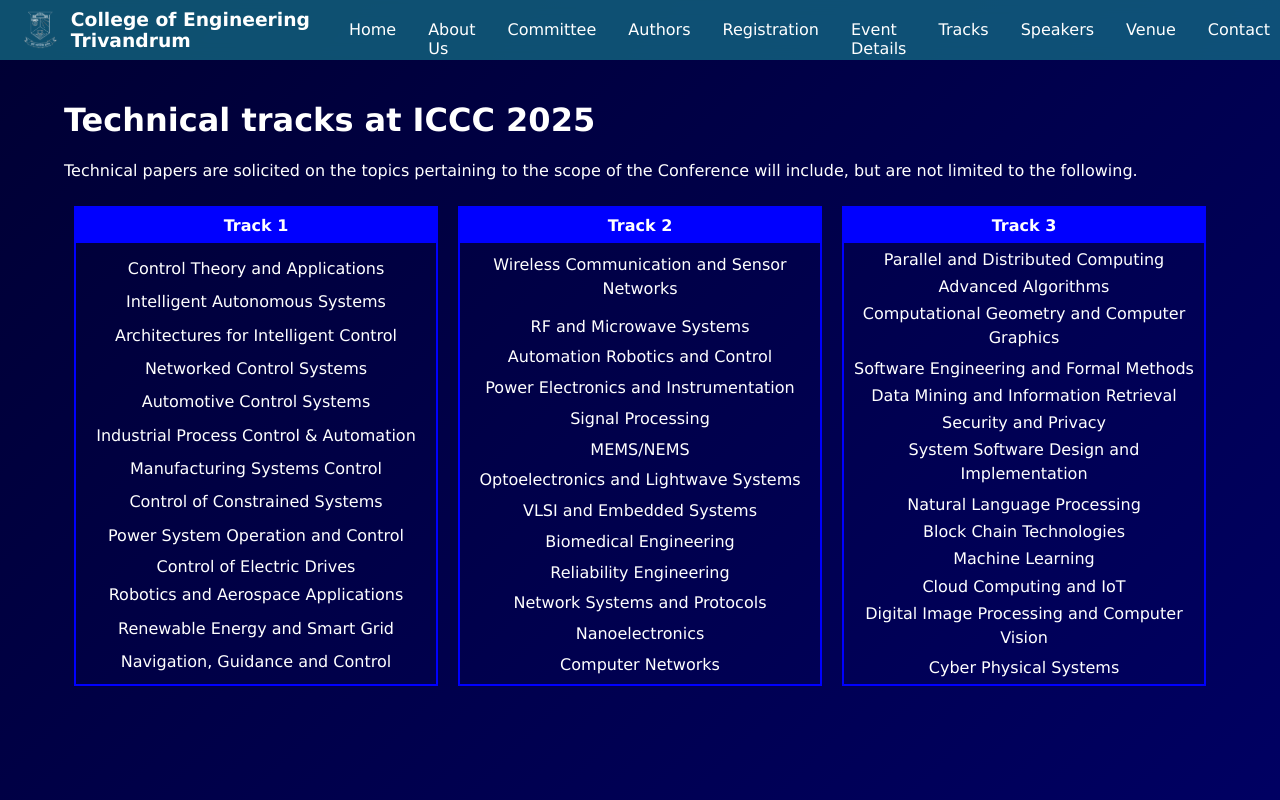
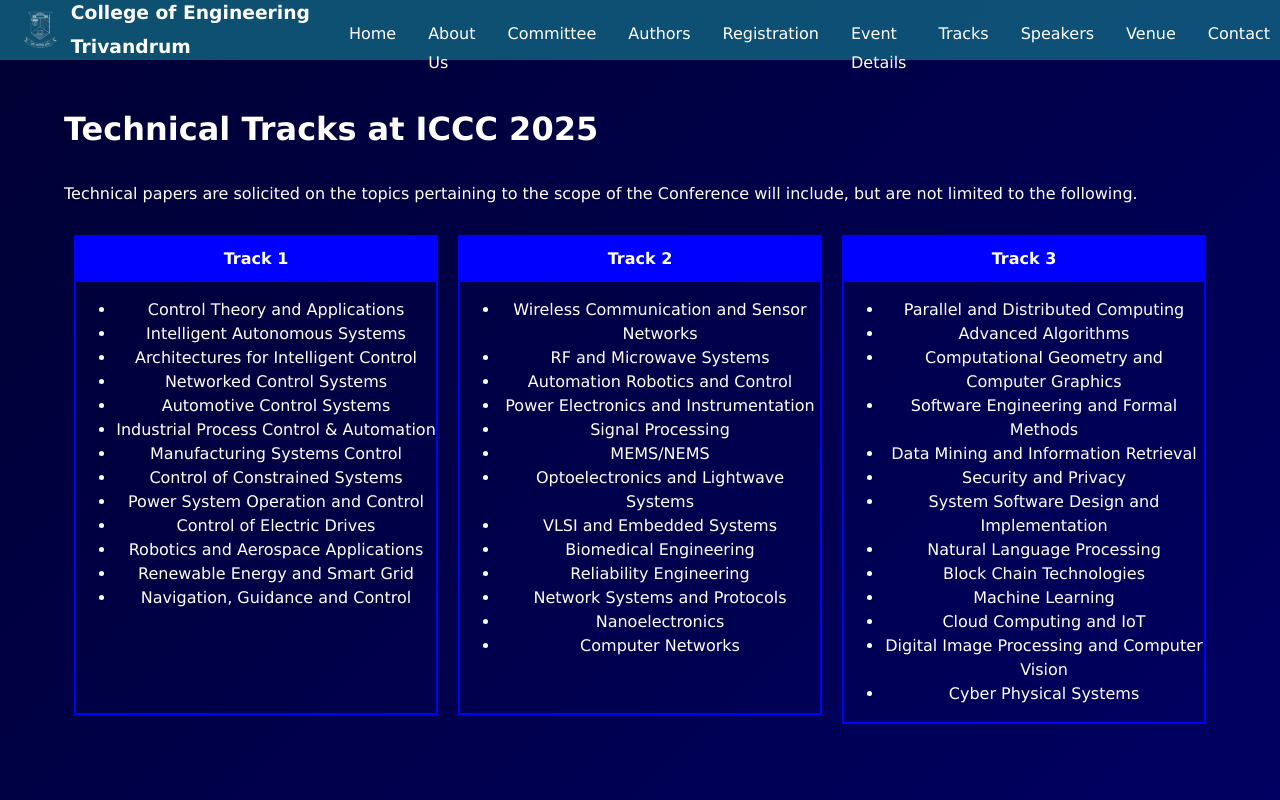
Before and after one commit to hisham-alangadan/iccc26-conference-website, a React (Vite) app: page /tracks in a window 1280 px wide. Shown: the top 800 px of the page. Built offline with nearby package versions, Linux system fonts and the light colour scheme.

Commit message:
More changes

```diff
--- a/src/components/dept.tsx
+++ b/src/components/dept.tsx
@@ -8,6 +8,7 @@ const Departments = () => {
         <div className="departments-container">
     <h1>Organizing Departments</h1>
     <p><em>The conference is jointly organized by three leading faculties of College of Engineering Trivandrum:</em></p>
+    <p>The collaboration of these three departments brings together a wealth of expertise, fostering interdisciplinary research and innovation in the rapidly evolving fields of computer science, electronics, and electrical engineering.</p>
 
     <div className="department-section">
         <div className="department-content">
@@ -39,7 +40,6 @@ const Departments = () => {
         </div>
     </div>
 
-    <p>The collaboration of these three departments brings together a wealth of expertise, fostering interdisciplinary research and innovation in the rapidly evolving fields of computer science, electronics, and electrical engineering.</p>
 </div>
     )
 }
--- a/src/components/papersubmission.tsx
+++ b/src/components/papersubmission.tsx
@@ -48,6 +48,7 @@ const PaperSubmissionComponent = () => {
                 </div>
             </div>
             <div>
+                <br /> <br />
                 <h2>Procedure for Uploading Papers</h2>
                 <ol>
                     <li>Go to the paper submission website: <a href="https://cmt3.research.microsoft.com">https://cmt3.research.microsoft.com</a></li>
--- a/src/components/styles/dept.css
+++ b/src/components/styles/dept.css
@@ -1,18 +1,20 @@
 .departments-container {
-    background: #000033;
-    color: #ffffff;
+    /* background: #000033; */
+    background: white;
+    color: black;
     padding: 5vh 5vw;
     min-height: 100vh;
     box-sizing: border-box;
 }
 
 .departments-container > h1 {
+    color: navy;
     font-size: 3rem;
     margin-bottom: 20px;
     text-align: center;
     text-transform: uppercase;
     letter-spacing: 2px;
-    border-bottom: 2px solid #ffffff;
+    border-bottom: 2px solid navy;
     padding-bottom: 10px;
 }
 
@@ -28,7 +30,7 @@
     justify-content: space-between;
     align-items: center;
     margin-bottom: 40px;
-    background: rgba(255, 255, 255, 0.1);
+    background: rgba(20, 115, 137, 0.4);
     padding: 20px;
     border-radius: 10px;
     transition: all 0.3s ease;
@@ -47,12 +49,14 @@
 .department-content h2 {
     margin-bottom: 15px;
     font-size: 1.8rem;
-    color: #FFD700;
+    /* color: #FFD700; */
+    color: blue;
     transition: color 0.3s ease;
 }
 
 .department-section:hover .department-content h2 {
-    color: #FFA500;
+    /* color: #FFA500; */
+    color: navy;
 }
 
 .department-content p {
--- a/src/components/styles/navbar.css
+++ b/src/components/styles/navbar.css
@@ -78,7 +78,7 @@
   backdrop-filter: blur(8px);
   padding: 10px;
   position: fixed;
-  margin-top: 2.5vh;
+  margin-top: 1.9vh;
   color: white;
 
   div {
--- a/src/components/styles/papersubmission.css
+++ b/src/components/styles/papersubmission.css
@@ -1,3 +1,7 @@
+* {
+    line-height: 1.8;
+}
+
 .paper-submission-container {
     /* background: linear-gradient(135deg, #000033, #000066); */
     color: black;
@@ -13,8 +17,14 @@
     }
 }
 
+.paper-submission-container > h1 {
+    color: navy;
+    text-align: center;
+}
+
 .paper-submission-container h2 {
     text-align: center;
+    color: navy;
 }
 
 li {
@@ -33,7 +43,7 @@ li {
 }
 
 .instructions {
-    width: 40%;
+    width: 55%;
     margin: 0 20px;
     display: flex;
     flex-direction: column;
@@ -59,7 +69,7 @@ li {
 .instructions-table {
     /* place-content: center; */
     text-align: left;
-
+z
     /* .head {
         /* background-color: gray; color: white; font-weight: 900; */
         /* border: 1px blue solid; */
--- a/src/components/styles/registration.css
+++ b/src/components/styles/registration.css
@@ -1,6 +1,7 @@
 .registration-container {
-    background: linear-gradient(135deg, #000033, #000066);
-    color: #ffffff;
+    /* background: linear-gradient(135deg, #000033, #000066); */
+    /* color: #ffffff; */
+    color: black;
     padding: 10vh 5vw;
     min-height: 100vh;
 
@@ -10,10 +11,11 @@
 
     table {
         text-align: left;
-        border: 1px white solid;
+        /* border: 1px white solid; */
         th {
-            border-bottom: 1px white solid;
+            border-bottom: 1px black solid;
             padding: 5px;
+            text-align: center;
         }
         td { padding: 5px; }
         @media screen and (max-width: 781px) {
@@ -22,4 +24,8 @@
             }
         }
     }
+
+    h2, h3 {
+        color: navy;
+    }
 }
--- a/src/components/tracks.tsx
+++ b/src/components/tracks.tsx
@@ -3,24 +3,27 @@ import "../components/styles/tracks.css"
 const TracksComponent = () => {
     return (
         <div className="tracks-container">
-            <h1> Technical tracks at ICCC 2025 </h1>
+            <h1> Technical Tracks at ICCC 2025 </h1>
             <p>Technical papers are solicited on the topics pertaining to the scope of the Conference will include, but are not limited to the following.</p>
             <div className="tracks-box">
                 <div>
                     <table>
                         <header> Track 1 </header>
-                        <tr>Control Theory and Applications</tr>
-                        <tr>Intelligent Autonomous Systems</tr>
-                        <tr>Architectures for Intelligent Control</tr>
-                        <tr>Networked Control Systems</tr>
-                        <tr>Automotive Control Systems</tr>
-                        <tr>Industrial Process Control & Automation</tr>
-                        <tr>Manufacturing Systems Control</tr>
-                        <tr>Control of Constrained Systems</tr>
-                        <tr>Power System Operation and Control</tr>Control of Electric Drives
-                        <tr>Robotics and Aerospace Applications</tr>
-                        <tr>Renewable Energy and Smart Grid</tr>
-                        <tr>Navigation, Guidance and Control</tr>
+                        <ul>
+                            <li>Control Theory and Applications</li>
+                            <li>Intelligent Autonomous Systems</li>
+                            <li>Architectures for Intelligent Control</li>
+                            <li>Networked Control Systems</li>
+                            <li>Automotive Control Systems</li>
+                            <li>Industrial Process Control & Automation</li>
+                            <li>Manufacturing Systems Control</li>
+                            <li>Control of Constrained Systems</li>
+                            <li>Power System Operation and Control</li>
+                            <li>Control of Electric Drives</li>
+                            <li>Robotics and Aerospace Applications</li>
+                            <li>Renewable Energy and Smart Grid</li>
+                            <li>Navigation, Guidance and Control</li>
+                        </ul>
                     </table>
                 </div>
                 <div>
@@ -28,20 +31,21 @@ const TracksComponent = () => {
                         <header>
                             Track 2
                         </header>
-                        <tr>                        Wireless Communication and Sensor Networks</tr>
-                        <tr>                        RF and Microwave Systems</tr>
-                        <tr>                        Automation Robotics and Control</tr>
-                        <tr>                        Power Electronics and Instrumentation</tr>
-                        <tr>                        Signal Processing</tr>
-                        <tr>                        MEMS/NEMS</tr>
-                        <tr>                        Optoelectronics and Lightwave Systems</tr>
-                        <tr>                        VLSI and Embedded Systems</tr>
-                        <tr>                        Biomedical Engineering</tr>
-                        <tr>                        Reliability Engineering</tr>
-                        <tr>                        Network Systems and Protocols</tr>
-                        <tr>                        Nanoelectronics</tr>
-                        <tr>Computer Networks</tr>
-
+                        <ul>
+                            <li>Wireless Communication and Sensor Networks</li>
+                            <li>RF and Microwave Systems</li>
+                            <li>Automation Robotics and Control</li>
+                            <li>Power Electronics and Instrumentation</li>
+                            <li>Signal Processing</li>
+                            <li>MEMS/NEMS</li>
+                            <li>Optoelectronics and Lightwave Systems</li>
+                            <li>VLSI and Embedded Systems</li>
+                            <li>Biomedical Engineering</li>
+                            <li>Reliability Engineering</li>
+                            <li>Network Systems and Protocols</li>
+                            <li>Nanoelectronics</li>
+                            <li>Computer Networks</li>
+                        </ul>
                     </table>
                 </div>
                 <div>
@@ -49,19 +53,21 @@ const TracksComponent = () => {
                         <header>
                             Track 3
                         </header>
-<tr>                        Parallel and Distributed Computing</tr>
-<tr>Advanced Algorithms</tr>
-<tr>Computational Geometry and Computer Graphics</tr>
-<tr>Software Engineering and Formal Methods</tr>
-<tr>Data Mining and Information Retrieval</tr>
-<tr>Security and Privacy</tr>
-<tr>System Software Design and Implementation</tr>
-<tr>Natural Language Processing</tr>
-<tr>Block Chain Technologies</tr>
-<tr>Machine Learning</tr>
-<tr>Cloud Computing and IoT</tr>
-<tr>Digital Image Processing and Computer Vision</tr>
-<tr>Cyber Physical Systems</tr>
+                        <ul>
+                            <li>Parallel and Distributed Computing</li>
+                            <li>Advanced Algorithms</li>
+                            <li>Computational Geometry and Computer Graphics</li>
+                            <li>Software Engineering and Formal Methods</li>
+                            <li>Data Mining and Information Retrieval</li>
+                            <li>Security and Privacy</li>
+                            <li>System Software Design and Implementation</li>
+                            <li>Natural Language Processing</li>
+                            <li>Block Chain Technologies</li>
+                            <li>Machine Learning</li>
+                            <li>Cloud Computing and IoT</li>
+                            <li>Digital Image Processing and Computer Vision</li>
+                            <li>Cyber Physical Systems</li>
+                        </ul>
 
                     </table>
                 </div>
```
